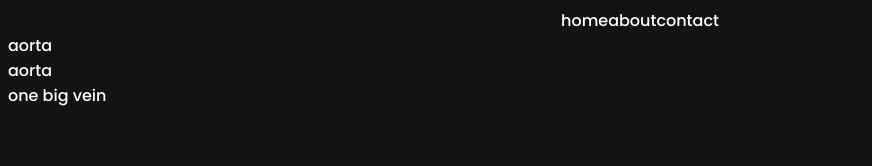
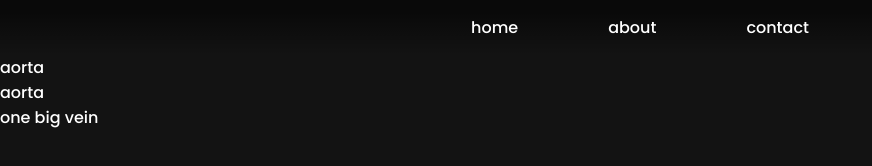
Before and after one commit to ineshima/landing-page, a plain HTML site: page index.html in a window 1280 px wide. Shown: the whole page, without its empty margins (0-872 px from the left). Drawn offline with Linux system fonts and the light colour scheme; a web font is replaced by a local one.

Commit message:
add gradient to nav-bar, css styling to links

```diff
--- a/index.html
+++ b/index.html
@@ -14,9 +14,9 @@
 </head>
 <body>
     <div class="nav-bar">
-        <div class="nav-button">home</div>
-        <div class="nav-button">about</div>
-        <div class="nav-button">contact</div>
+        <div class="nav-button"><a href="index.html">home</a></div>
+        <div class="nav-button"><a href="index.html">about</a></div>
+        <div class="nav-button"><a href="index.html">contact</a></div>
     </div>
     <div class="main-body">
         <div class="logo">
--- a/styles.css
+++ b/styles.css
@@ -4,9 +4,29 @@ body{
     background-color: rgb(19, 19, 19);
     color:white;
     font-family: 'Poppins', sans-serif;
+    margin:0px;
+    justify-content: center;
+}
+
+a{
+    text-decoration: none;
+    color:white;
+    transition: color 0.3s;
+}
+a:hover{
+    color:rgb(99, 99, 99)
 }
 
 .nav-bar{
     display:flex;
     justify-content: center;
+    box-sizing: border-box;
+    background: rgb(2,0,36);
+    background: linear-gradient(0deg, rgba(2,0,36,0) 0%, rgba(0,0,0,0.5494572829131652) 80%);
+    margin:0px;
 }
+.nav-button{
+    margin-left:30px;
+    margin-right:30px;
+    padding:15px;
+}
```
